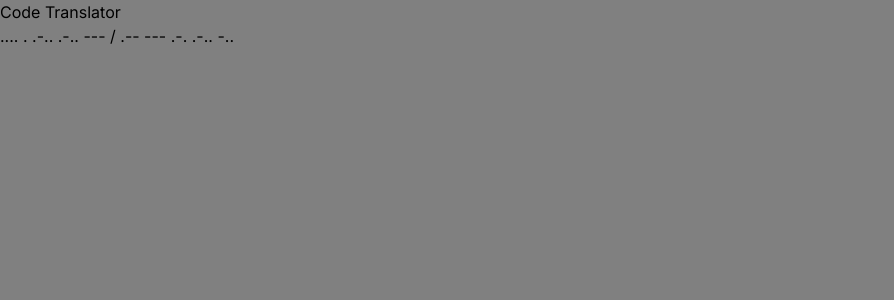
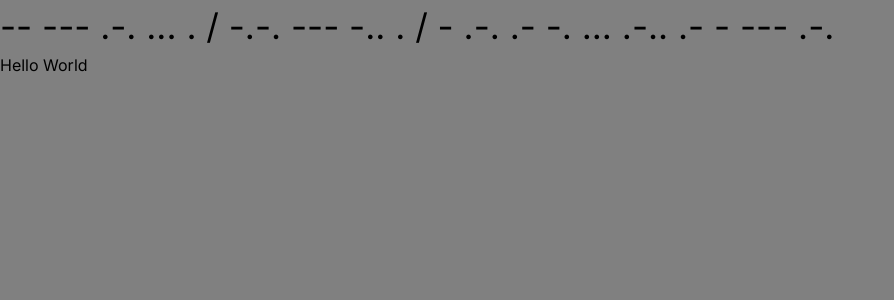
Before and after one commit to ArachnaDude/code-translator, a Next.js app: page / in a window 1280 px wide. Shown: the top 300 px of the page, without its empty margins (0-894 px from the left). Built offline with nearby package versions, Linux system fonts and the light colour scheme.

Commit message:
add functionality for hover and text rules

```diff
--- a/app/globals.css
+++ b/app/globals.css
@@ -5,3 +5,26 @@
 * {
   background-color: rgb(128, 128, 128);
 }
+
+.morse-code {
+  font-size: 35px;
+  position: relative;
+}
+
+.morse-code::before {
+  content: attr(title);
+  position: absolute;
+  bottom: 100%;
+  left: 50%;
+  transform: translateX(-50%);
+  padding: 0.5rem;
+  background-color: #333;
+  color: #fff;
+  border-radius: 0.25rem;
+  display: none;
+}
+
+.morse-code:hover::before {
+  display: block;
+  font-size: 20px;
+}
--- a/app/page.jsx
+++ b/app/page.jsx
@@ -1,10 +1,24 @@
+"use client";
+
 import { translate } from "./morseLookup";
+import { useState } from "react";
 
 export default function Home() {
+  const [isHover, setHover] = useState(false);
+
+  const englishText = "Morse Code Translator";
+  const morseText = translate(englishText);
+
   return (
     <main>
-      <h2>Code Translator</h2>
-      <p>{translate("hello world")}</p>
+      <h2
+        className="morse-code"
+        onMouseEnter={() => setHover(true)}
+        onMouseLeave={() => setHover(false)}
+      >
+        {isHover ? morseText : englishText}
+      </h2>
+      <p>Hello World</p>
     </main>
   );
 }
```
